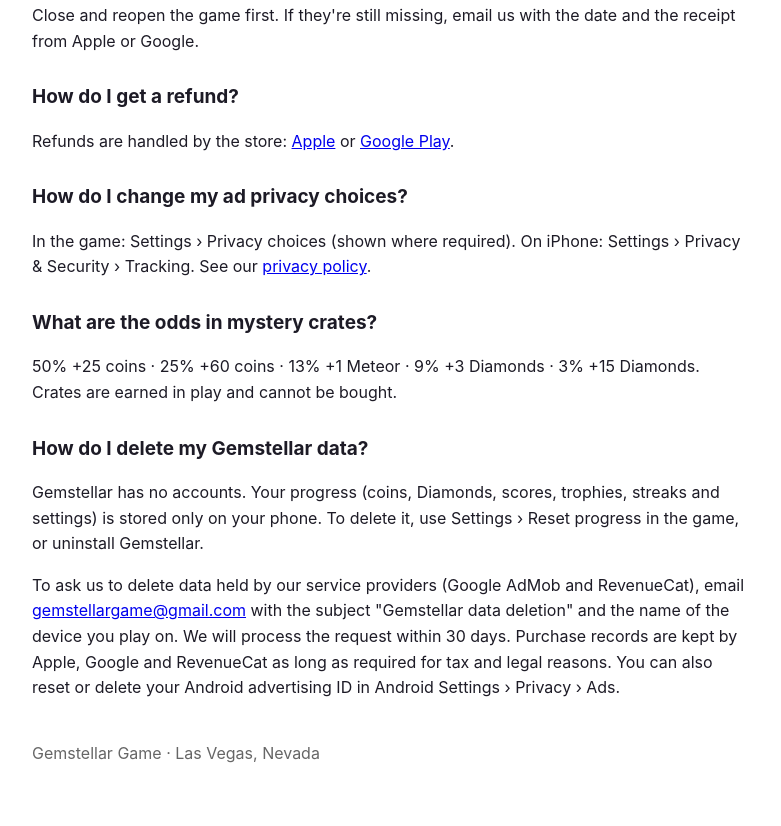
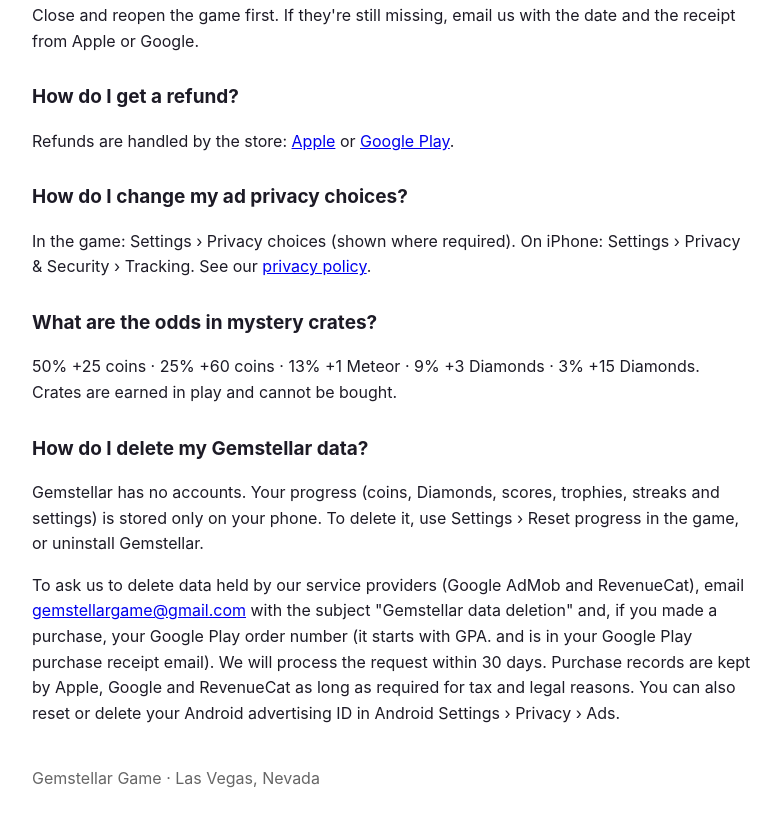
Before and after one commit to qkonnect/gem-blast, a plain HTML site: page support.html in a window 1280 px wide. Shown: the part 477-1303 px from the top of the page, without its empty margins (248-1029 px from the left). Drawn offline with Linux system fonts and the light colour scheme.

Commit message:
Ask for a Google Play order number in the data-deletion request.
Co-authored-by: qkonnect <qkonnect@users.noreply.github.com>

```diff
--- a/support.html
+++ b/support.html
@@ -27,7 +27,7 @@
 
 <h2 id="delete-data">How do I delete my Gemstellar data?</h2>
 <p>Gemstellar has no accounts. Your progress (coins, Diamonds, scores, trophies, streaks and settings) is stored only on your phone. To delete it, use Settings › Reset progress in the game, or uninstall Gemstellar.</p>
-<p>To ask us to delete data held by our service providers (Google AdMob and RevenueCat), email <a href="mailto:gemstellargame@gmail.com?subject=Gemstellar%20data%20deletion">gemstellargame@gmail.com</a> with the subject "Gemstellar data deletion" and the name of the device you play on. We will process the request within 30 days. Purchase records are kept by Apple, Google and RevenueCat as long as required for tax and legal reasons. You can also reset or delete your Android advertising ID in Android Settings › Privacy › Ads.</p>
+<p>To ask us to delete data held by our service providers (Google AdMob and RevenueCat), email <a href="mailto:gemstellargame@gmail.com?subject=Gemstellar%20data%20deletion">gemstellargame@gmail.com</a> with the subject "Gemstellar data deletion" and, if you made a purchase, your Google Play order number (it starts with GPA. and is in your Google Play purchase receipt email). We will process the request within 30 days. Purchase records are kept by Apple, Google and RevenueCat as long as required for tax and legal reasons. You can also reset or delete your Android advertising ID in Android Settings › Privacy › Ads.</p>
 
 <p style="margin-top:40px;color:#666">Gemstellar Game · Las Vegas, Nevada</p>
 </body></html>
```
